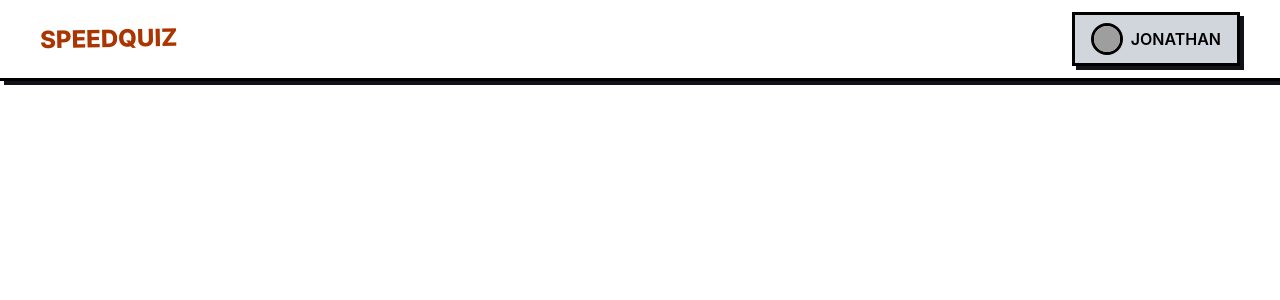
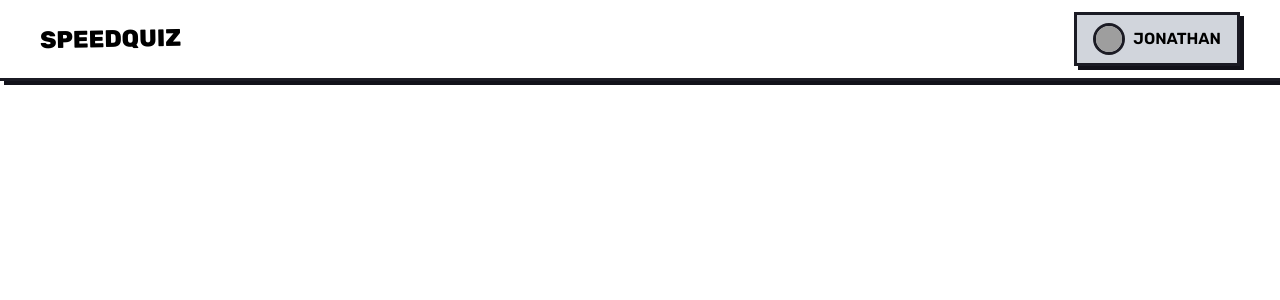
Before and after one commit to Jonnycp/SpeedQuiz, a React (Vite) app in the folder frontend/: page / in a window 1280 px wide. Shown: the top 300 px of the page. Built offline with nearby package versions, Linux system fonts and the light colour scheme; grey boxes are pictures that could not be loaded.

Commit message:
Risolti typo variabili

```diff
--- a/frontend/src/index.css
+++ b/frontend/src/index.css
@@ -3,9 +3,9 @@
 @theme {
   --color-primary: #ff6b35;
   --color-secondary: #ffc93c;
-  --color-tertiary: #ab3500;
+  --color-terziary: #ab3500;
   --color-background: #3111d2;
-  --color-neroNonNero: #1b1b24
+  --color-neroNonNero: #1b1b24;
   --font-primary: "Rubik", sans-serif;
   --shadow-buttons: 4px 4px 0px 0px #12121a;
 }
```
